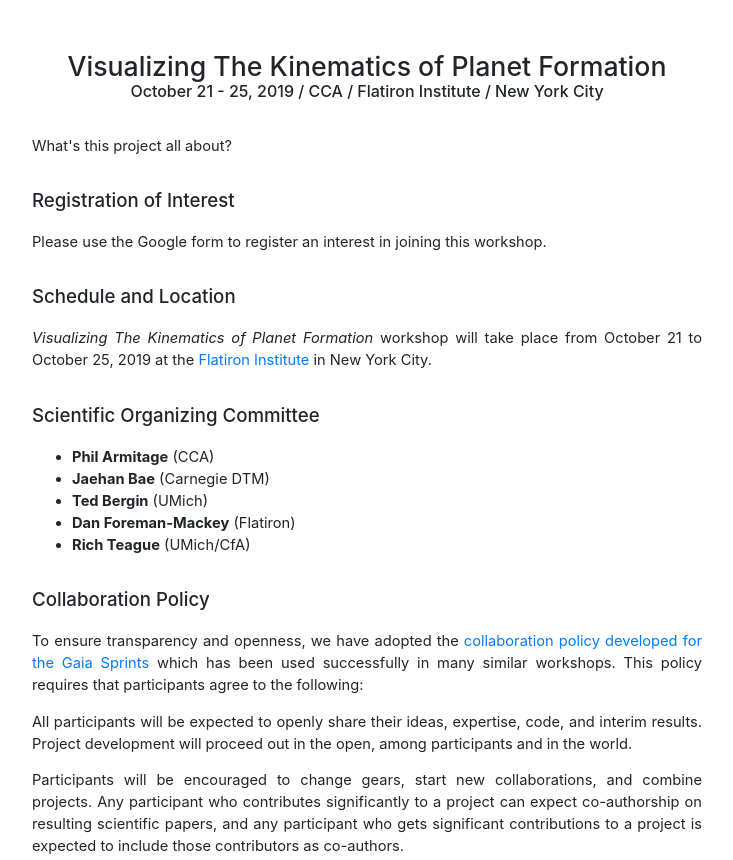
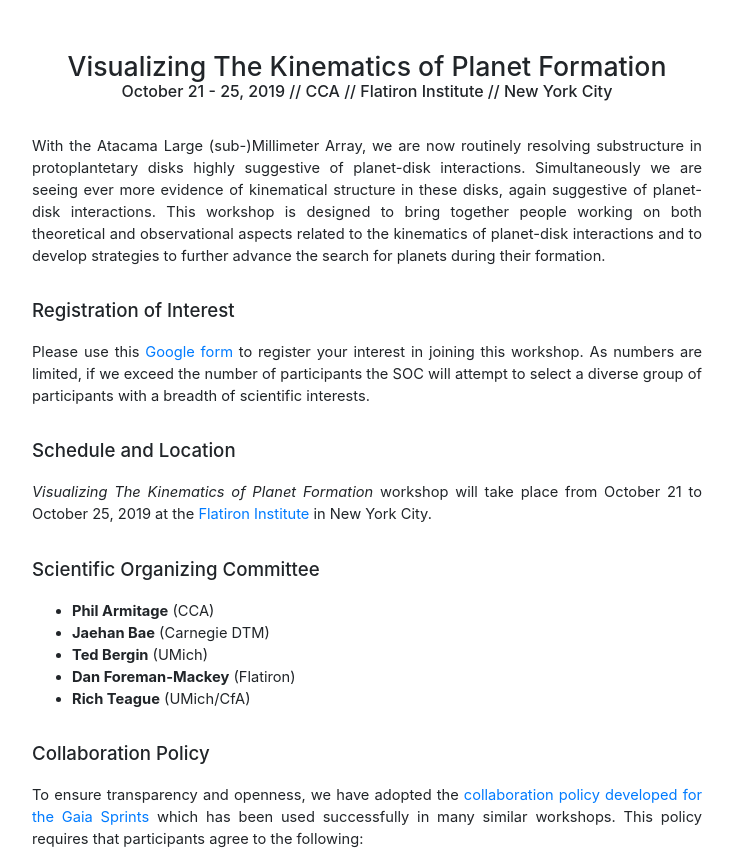
Before and after one commit to diskdynamics/diskdynamics.github.io, a plain HTML site: page one/index.html in a window 1280 px wide. Shown: the top 860 px of the page, without its empty margins (273-1006 px from the left). Drawn offline with nearby package versions, Linux system fonts and the light colour scheme.

Commit message:
more words

```diff
--- a/one/index.html
+++ b/one/index.html
@@ -12,18 +12,25 @@
 <div class="container">
 
 <h1>Visualizing The Kinematics of Planet Formation</h1>
-<h3>October 21 - 25, 2019 / CCA / Flatiron Institute / New York City</h3>
+<h3>October 21 - 25, 2019 // CCA // Flatiron Institute // New York City</h3>
 
 <p>
-
-What's this project all about?
-
+    With the Atacama Large (sub-)Millimeter Array, we are now routinely resolving
+    substructure in protoplantetary disks highly suggestive of planet-disk interactions.
+    Simultaneously we are seeing ever more evidence of kinematical structure in these
+    disks, again suggestive of planet-disk interactions. This workshop is designed to
+    bring together people working on both theoretical and observational aspects
+    related to the kinematics of planet-disk interactions and to develop strategies
+    to further advance the search for planets during their formation.
 </p>
 
 <h2>Registration of Interest</h2>
 
 <p>
-Please use the Google form to register an interest in joining this workshop.
+Please use this <a href="https://goo.gl/forms/irWRbfo26M7d6c2C2">Google form</a>
+to register your interest in joining this workshop. As numbers are limited, if we
+exceed the number of participants the SOC will attempt to select a diverse group
+of participants with a breadth of scientific interests.
 </p>
 
 
```
